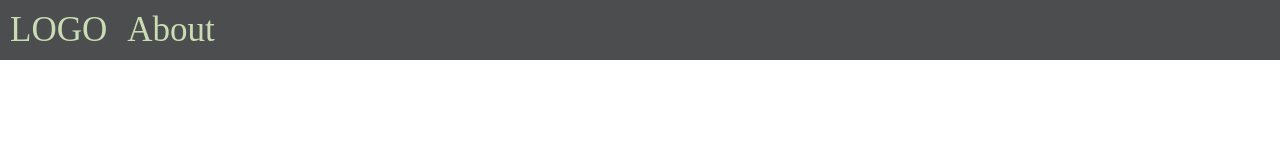
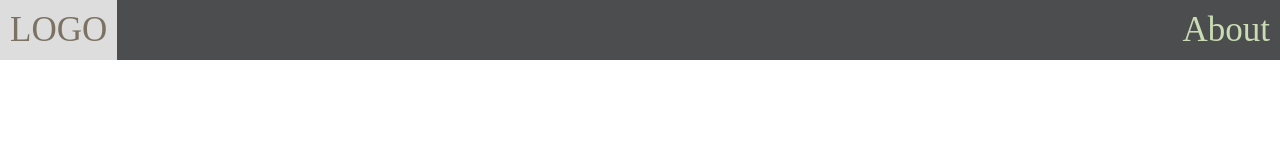
Before and after one commit to Kefriis/DND-proejkt, a plain HTML site: page about.html in a window 1280 px wide. Drawn offline with Linux system fonts and the light colour scheme.

Commit message:
Update stylezz.css

```diff
--- a/stylezz.css
+++ b/stylezz.css
@@ -15,3 +15,10 @@ header {
     text-align: center;
     padding: 10px;
 }
+.header a:hover {
+    background-color: #ddd;
+    color: #7B7263;
+  }
+  .header-right {
+    float: right;
+  }
```
